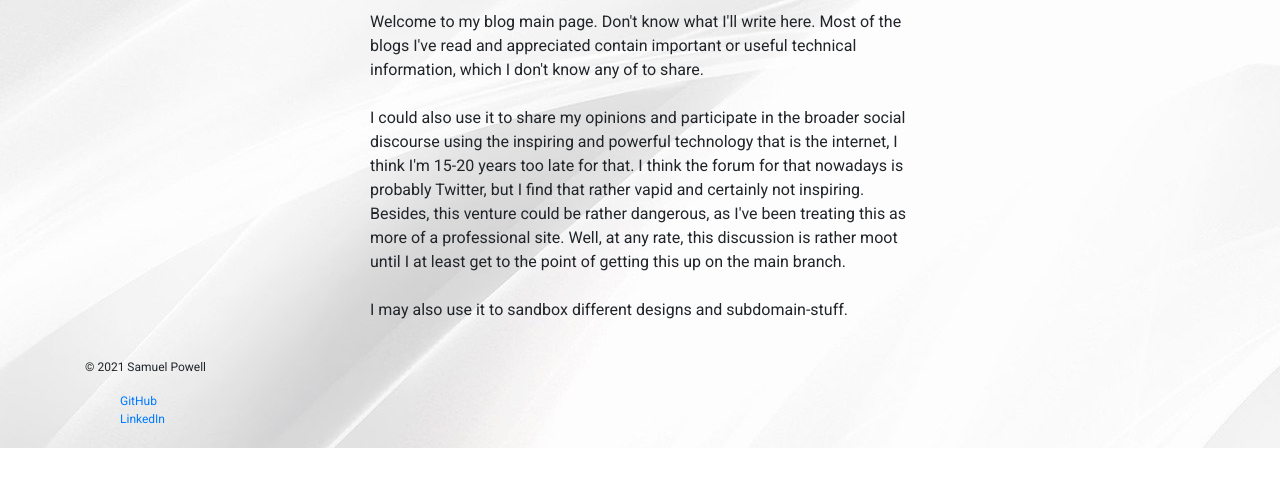
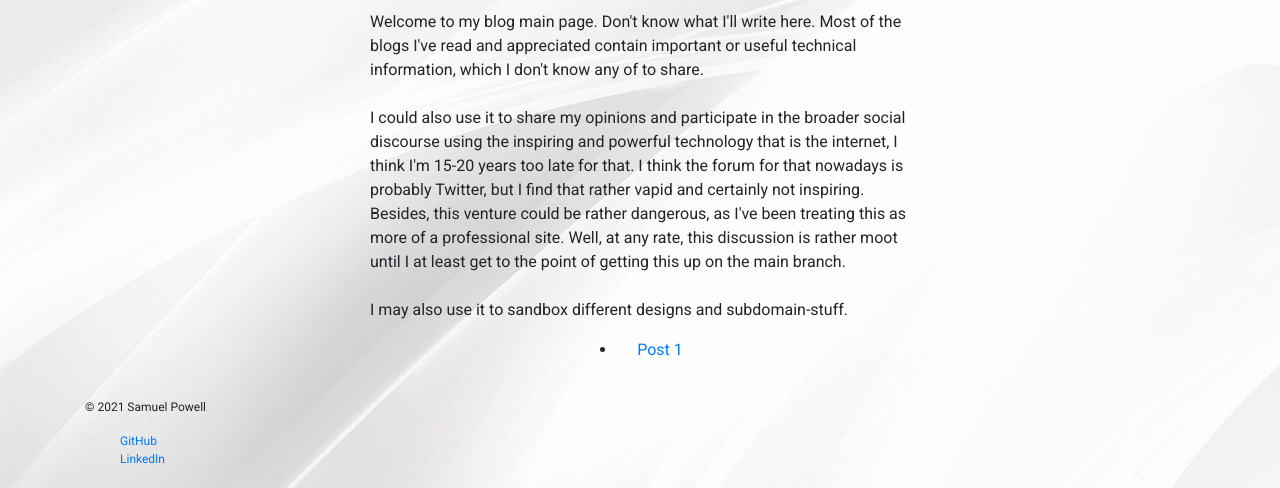
Before and after one commit to powellsr/powellsr.github.io, a plain HTML site: page blog/blog.html in a window 1280 px wide. Shown: the part 434-922 px from the top of the page. Before the commit the page ends 882 px from the top, so only its background shows below. Drawn offline with nearby package versions, Linux system fonts and the light colour scheme.

Commit message:
Add initial blog post

```diff
--- a/blog/blog.html
+++ b/blog/blog.html
@@ -44,6 +44,11 @@
             I may also use it to sandbox different designs and subdomain-stuff.
         </div>
       </div>
+      <div class="row justify-content-center">
+        <ul>
+          <li><a href="../files/post1.pdf" target="_blank">Post 1</a></li>
+        </ul>
+      </div>
     </section>
         <footer class="container">
           <div class="row">
```
Also changed, not shown: 1 other file.
